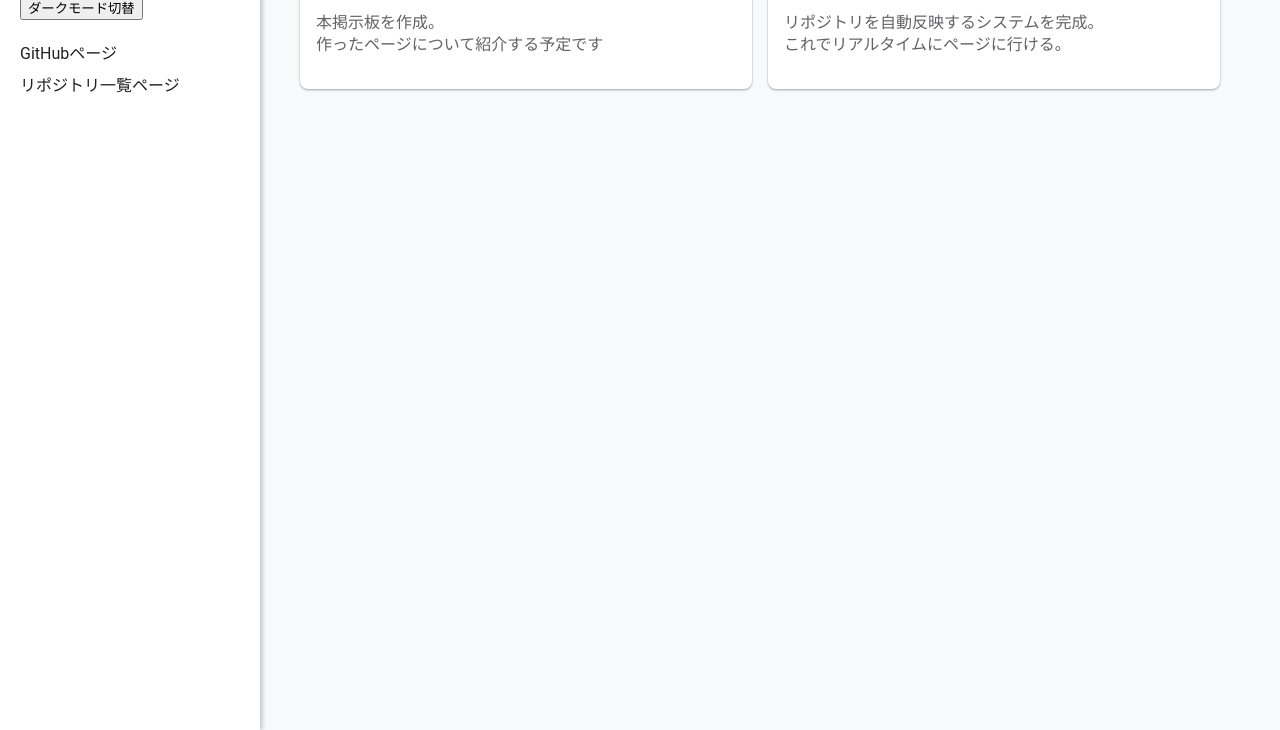
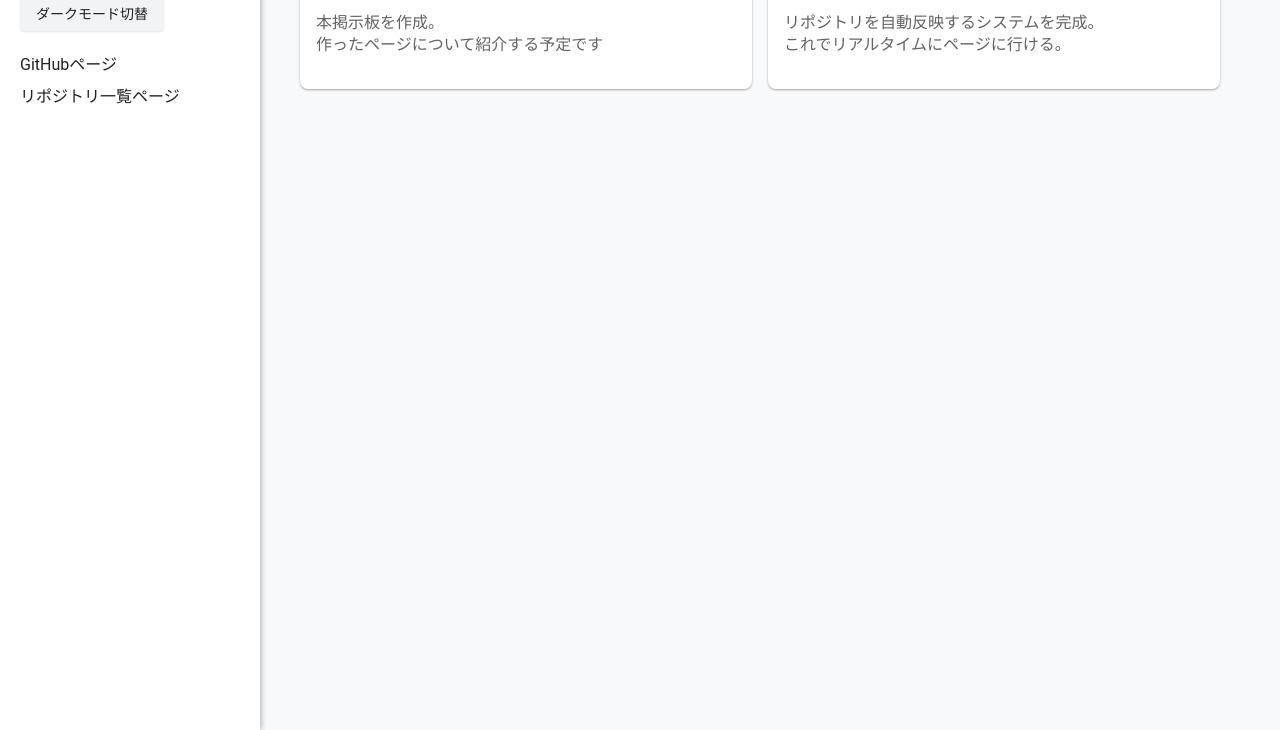
Before and after one commit to Kazi-Ki/kazi-ki.github.io, a plain HTML site: page index.html in a window 1280 px wide. Shown: the part 70-800 px from the top of the page. Drawn offline with Linux system fonts and the light colour scheme.

Commit message:
Update style.css

```diff
--- a/style.css
+++ b/style.css
@@ -123,6 +123,35 @@ body.dark {
   line-height: 1.4;
 }
 
+#darkModeToggle {
+  background-color: #f1f3f4; /* Googleのグレー */
+  color: #202124;
+  font-family: 'Roboto', 'Noto Sans JP', sans-serif;
+  font-size: 14px;
+  padding: 8px 16px;
+  border: none;
+  border-radius: 4px;
+  cursor: pointer;
+  transition: box-shadow 0.2s ease, background-color 0.2s ease;
+  box-shadow: 0 1px 2px rgba(0, 0, 0, 0.1);
+}
+
+#darkModeToggle:hover {
+  background-color: #e8eaed;
+  box-shadow: 0 1px 3px rgba(0, 0, 0, 0.15);
+}
+
+#darkModeToggle:active {
+  background-color: #dadce0;
+  box-shadow: 0 1px 1px rgba(0, 0, 0, 0.2) inset;
+}
+
+#darkModeToggle:focus {
+  outline: none;
+  box-shadow: 0 0 0 3px rgba(66, 133, 244, 0.3); /* 青系フォーカスリング */
+}
+
+
 /* スマホ対応 */
 
 @media (max-width: 768px) {
```
